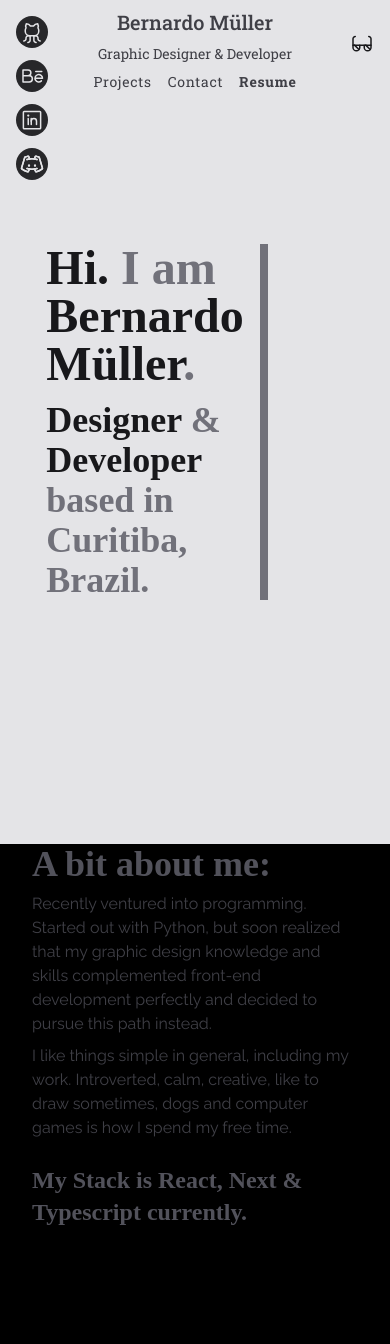
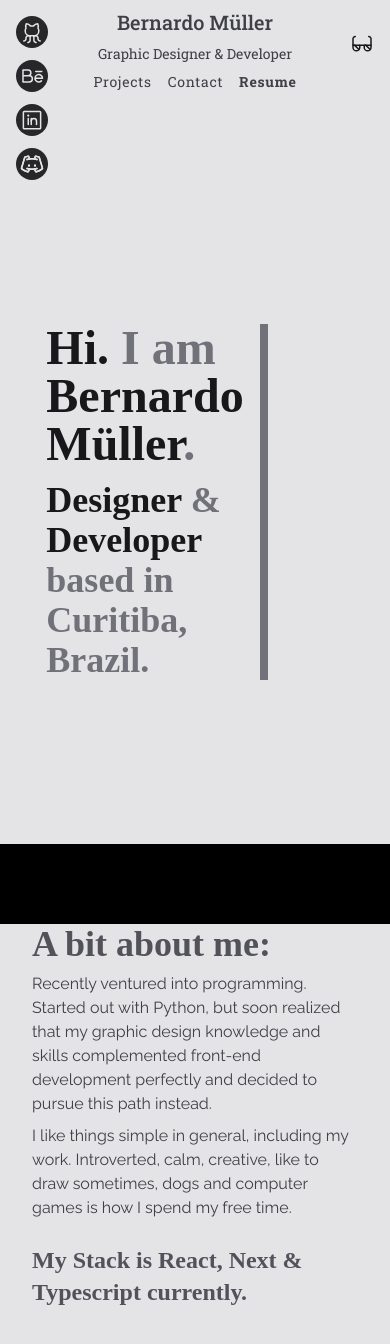
Before and after one commit to Bmullerc/portfolio-page, a Next.js app: page / in a window 390 px wide. Shown: the top 1344 px of the page. Before the commit the page ends 1276 px from the top, so only its background shows below. Built offline with nearby package versions, Linux system fonts and the light colour scheme; a web font is replaced by a local one.

Commit message:
fix: responsiveness

```diff
--- a/src/components/About.tsx
+++ b/src/components/About.tsx
@@ -7,7 +7,7 @@ export function About() {
       animate={{ y: 0 }}
       exit={{ y: "100vh" }}
       transition={{ delay: .7, duration: 1, type: "spring", damping: 25, stiffness: 250 }}
-      className="lg:pr-64 px-8 pb-12 lg:pb-0 flex place-content-center flex-col gap-6">
+      className="lg:pr-64 px-8 pb-12 lg:pb-0 flex place-content-center flex-col gap-6 dark:bg-zinc-800 bg-zinc-200">
 
       {/* Delete or Add some stuff relevant here later */}
       {/* <div className="font-title-sans dark:text-zinc-500 text-zinc-600 font-bold text-4xl">
--- a/src/pages/index.tsx
+++ b/src/pages/index.tsx
@@ -19,7 +19,7 @@ export default function Home() {
         transition={{ duration: .7 }}
         className="dark:bg-zinc-800 bg-zinc-200 h-screen"
       >
-        <div className="flex lg:flex-row flex-col justify-center">
+        <div className="flex lg:flex-row flex-col justify-center lg:pt-0 pt-20">
           <Header />
           <About />
         </div>
```
